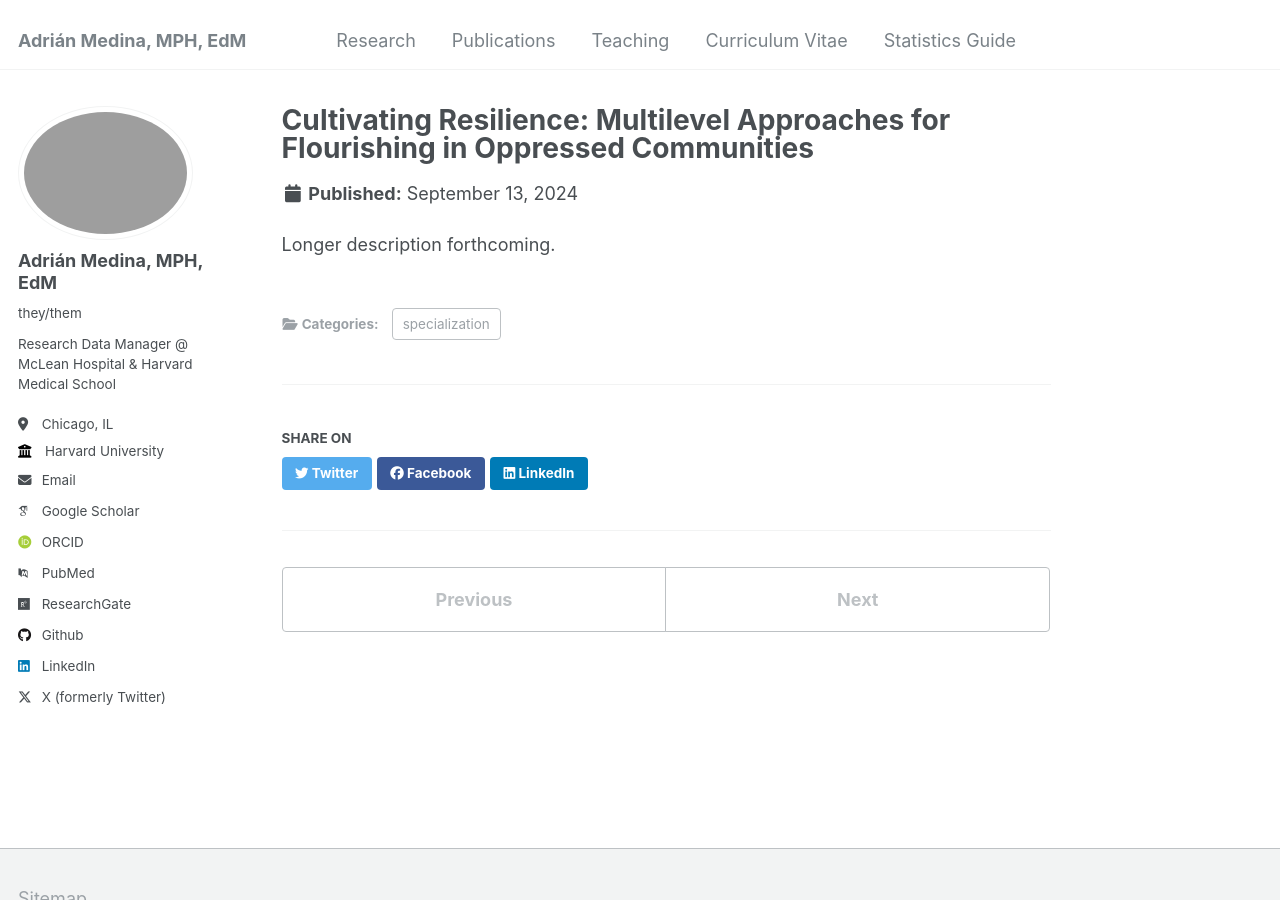
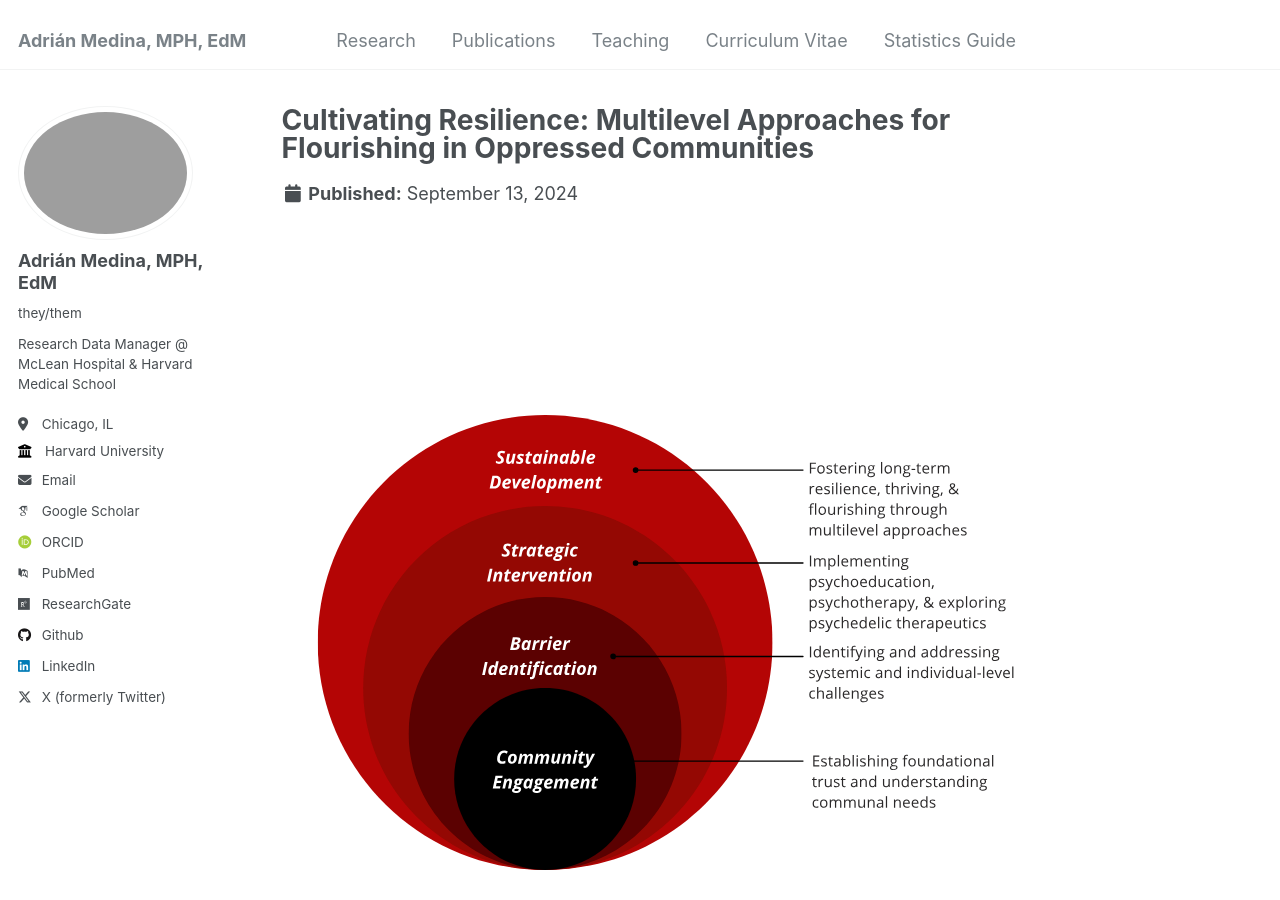
Before and after one commit to adrian-a-medina/adrian--medina.github.io, a Jekyll site: the page built from _research/research-area-2.md, in a window 1280 px wide and 900 px high. Built offline with Jekyll 4.4.1, drawn with Linux system fonts in a browser that asks for light colours; some web fonts are replaced.

Commit message:
Update research-area-2.md

```diff
--- a/_research/research-area-2.md
+++ b/_research/research-area-2.md
@@ -1,8 +1,10 @@
 ---
 title: "Cultivating Resilience: Multilevel Approaches for Flourishing in Oppressed Communities"
-excerpt: "I intend to focus on contextualized interventions that foster resilience, thriving, and flourishing among oppressed communities, utilizing strategies that engage at the structural, community, and individual levels. My research will examine the effectiveness of these comprehensive interventions, particularly how they meet the unique challenges faced by these communities to promote sustainable growth and well-being. I am especially interested in exploring the potential of psychoeducation, psychotherapy, & psychedelic therapeutics as transformative tools for personal development and mental health at the individual level. Through my doctoral studies, I aspire to contribute significantly to the development and refinement of interventions that not only address but also transcend the adversities faced by oppressed populations.<br/><img src='/images/500x300.png'>"
+excerpt: "I intend to focus on contextualized interventions that foster resilience, thriving, and flourishing among oppressed communities, utilizing strategies that engage at the structural, community, and individual levels. My research will examine the effectiveness of these comprehensive interventions, particularly how they meet the unique challenges faced by these communities to promote sustainable growth and well-being. I am especially interested in exploring the potential of psychoeducation, psychotherapy, & psychedelic therapeutics as transformative tools for personal development and mental health at the individual level. Through my doctoral studies, I aspire to contribute significantly to the development and refinement of interventions that not only address but also transcend the adversities faced by oppressed populations.<br/><img src='/images/Resilience Model.svg'>"
 collection: research
 category: specialization
 ---
 
+<br/><img src='/images/Resilience Model.svg'>
+
 Longer description forthcoming.
```
